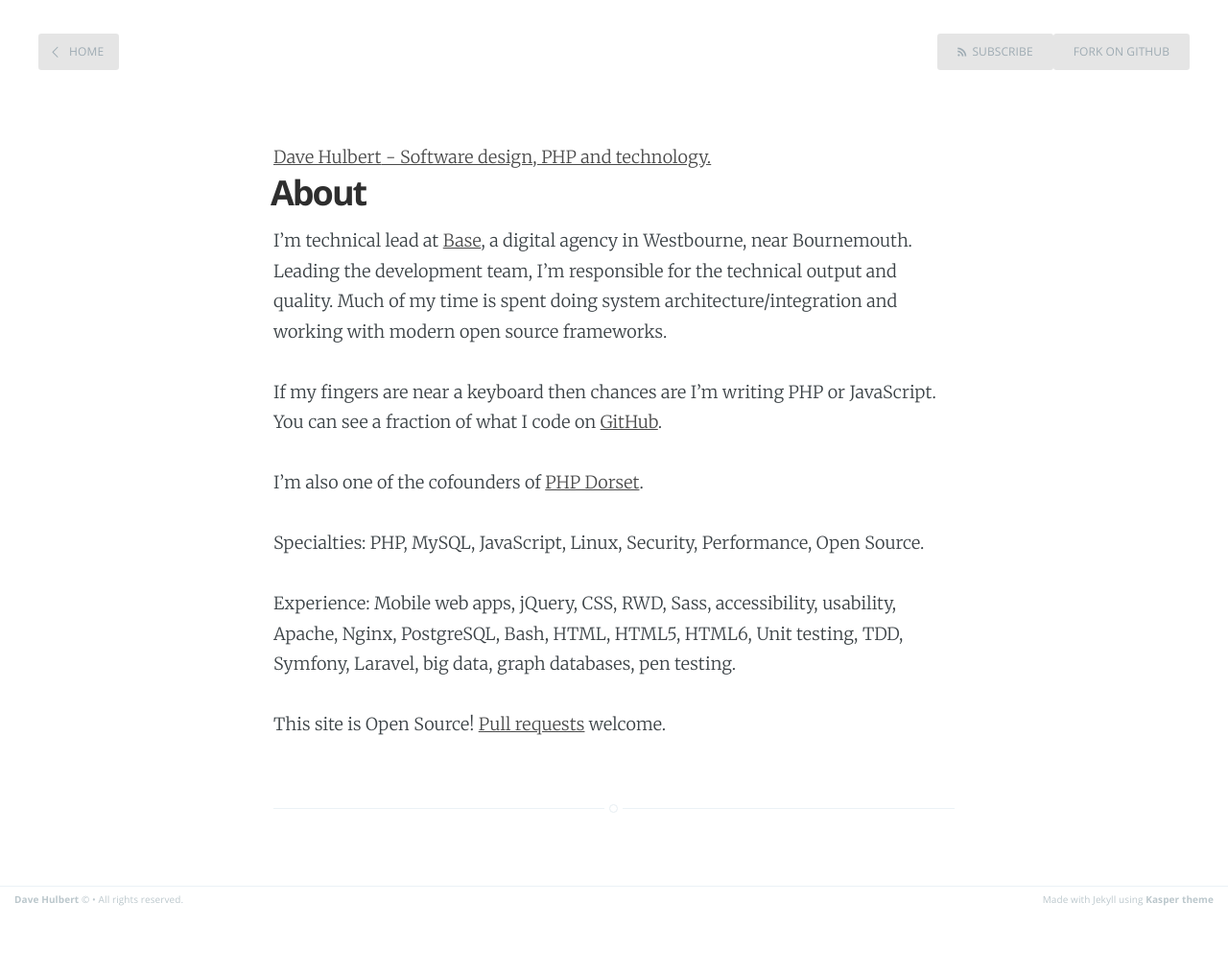
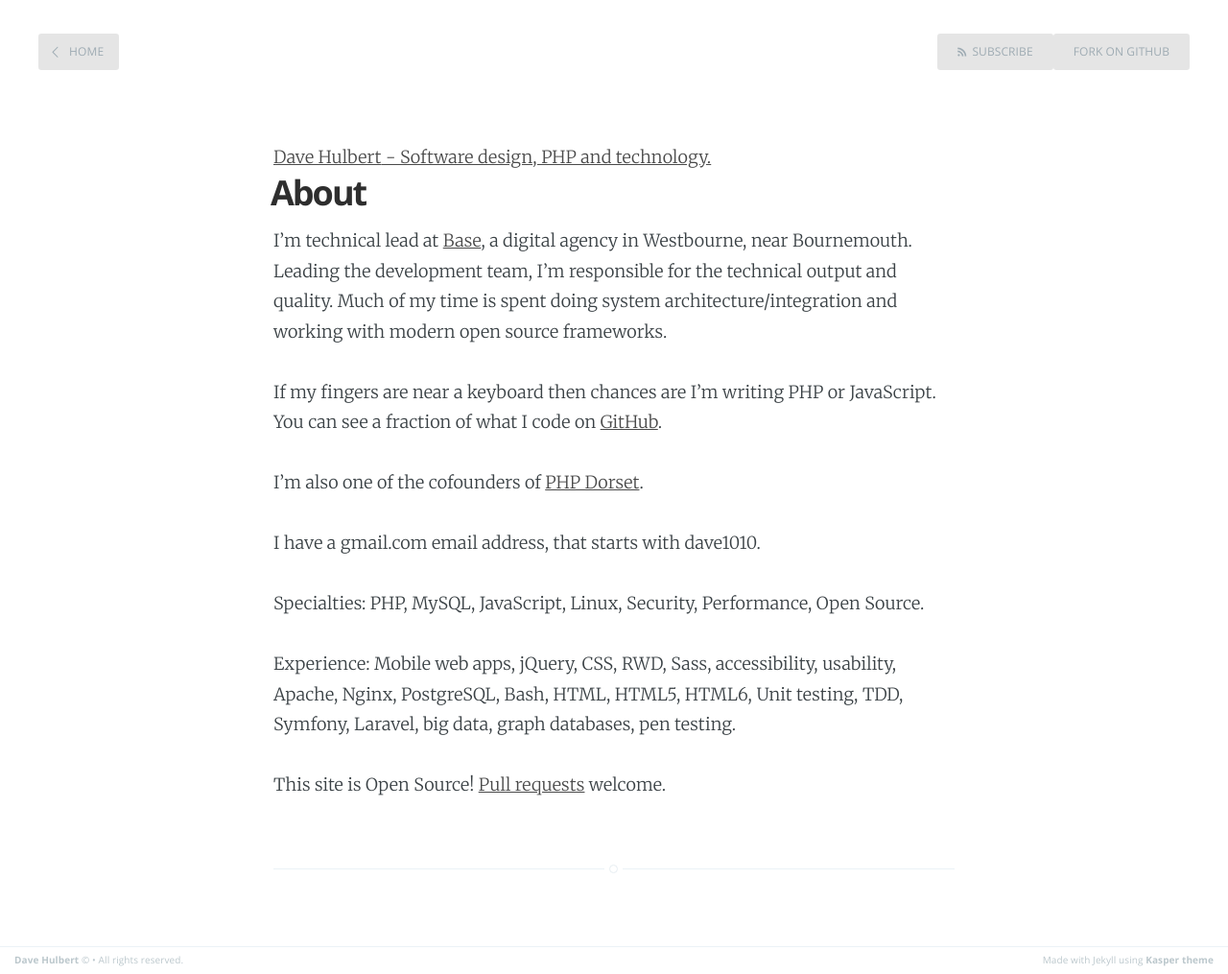
Before and after one commit to dave1010/dave1010.github.io, a Jekyll site: the page built from about.md, in a window 1280 px wide. Shown: the whole page at 96% size. Built offline with Jekyll 4.4.1, drawn with Linux system fonts in a browser that asks for light colours; Markdown is read by kramdown in place of the engine named in the settings; before the commit the page ends 952 px from its top, so only the background shows below that.

Commit message:
Add my email address

```diff
--- a/about.md
+++ b/about.md
@@ -9,6 +9,8 @@ If my fingers are near a keyboard then chances are I'm writing PHP or JavaScript
 
 I'm also one of the cofounders of [PHP Dorset](http://www.phpdorset.co.uk).
 
+I have a gmail.com email address, that starts with dave1010.
+
 Specialties: PHP, MySQL, JavaScript, Linux, Security, Performance, Open Source.
 
 Experience: Mobile web apps, jQuery, CSS, RWD, Sass, accessibility, usability, Apache, Nginx, PostgreSQL, Bash, HTML, HTML5, HTML6, Unit testing, TDD, Symfony, Laravel, big data, graph databases, pen testing.
```
